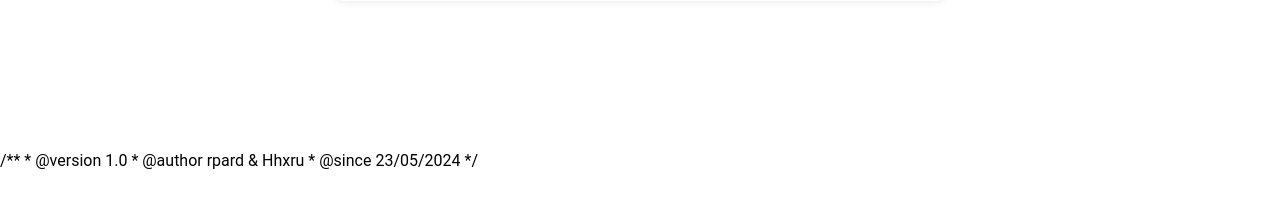
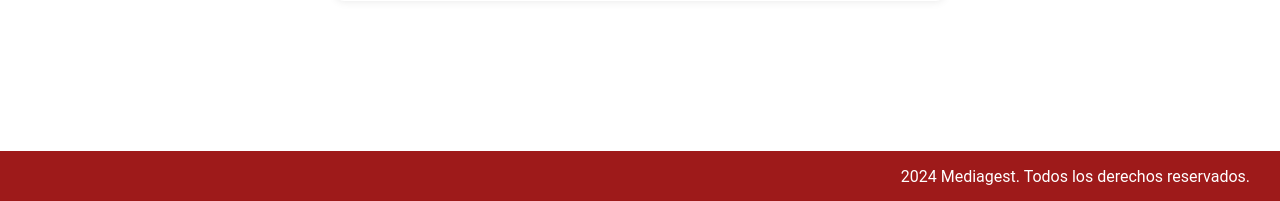
Before and after one commit to Hhxru/LM_JyR_Proyecto, a PHP site: page /login.php in a window 1280 px wide. Shown: the part 838-1039 px from the top of the page. Before the commit the page ends 1007 px from the top, so only its background shows below. Run offline with PHP 8.4, Linux system fonts and the light colour scheme; data that the repository does not hold is empty.

Commit message:
Simple Footer

```diff
--- a/css/login.css
+++ b/css/login.css
@@ -77,3 +77,12 @@ button {
 button:hover {
     background-color: #501010;
 }
+
+footer{
+    display: flex;
+    justify-content: right;
+    height: 50px;
+    background-color: #9e1a1a;
+    color: #ffffff;
+    padding-right: 30px;
+}
--- a/dashboardAlumno.php
+++ b/dashboardAlumno.php
@@ -163,7 +163,11 @@
                 </form>
             </article>
         </article>
+    </section>
+    <footer>
+        <p>2024 Mediagest. Todos los derechos reservados.</p>
+    </footer>
 
-    </section>
+
 </body>
 </html>
--- a/gestorEmpresas.php
+++ b/gestorEmpresas.php
@@ -308,5 +308,9 @@
             </article>
 
     </section>
+    <footer>
+        <p>2024 Mediagest. Todos los derechos reservados.</p>
+    </footer>
+
 </body>
 </html>
--- a/login.php
+++ b/login.php
@@ -30,11 +30,7 @@
         </form>
     </section>
 
-        /**
-    * @version 1.0
-    * @author rpard & Hhxru
-    * @since 23/05/2024
-    */
+
     <?php
 
         $host='localhost';
@@ -67,7 +63,7 @@
                     //echo"Inicio de sesión como tutor";
 
                     //enviar nombre de usuario correspondiente al correo
-                    echo"<script>window.location.href = 'gestorAlumnos.php?user=".$result['user']."';</script>";
+                    echo"<script>window.location.href = 'dashboardTutor.php?user=".$result['user']."';</script>";
                 }
 
                 if(empty($result)){
@@ -92,5 +88,10 @@
             echo $e->getMessage();
         }
     ?>
+
+<footer>
+    <p>2024 Mediagest. Todos los derechos reservados.</p>
+</footer>
+
 </body>
 </html>
--- a/modificarAlumno.php
+++ b/modificarAlumno.php
@@ -97,5 +97,10 @@
         </article>
     </section>
 
+    <footer>
+        <p>2024 Mediagest. Todos los derechos reservados.</p>
+    </footer>
+
+
 </body>
 </html>
--- a/modificarEmpresa.php
+++ b/modificarEmpresa.php
@@ -110,6 +110,10 @@
         ?>
         </article>
     </section>
+    <footer>
+        <p>2024 Mediagest. Todos los derechos reservados.</p>
+    </footer>
+
 
 </body>
 </html>
```
Also changed, not shown: css/Template.css (+10 -0 lines), css/modificar.css (+10 -0 lines), dashboardTutor.php (+6 -1 lines), gestorAlumnos.php (+6 -1 lines). Lines whose indentation alone changed are shown as unchanged.
